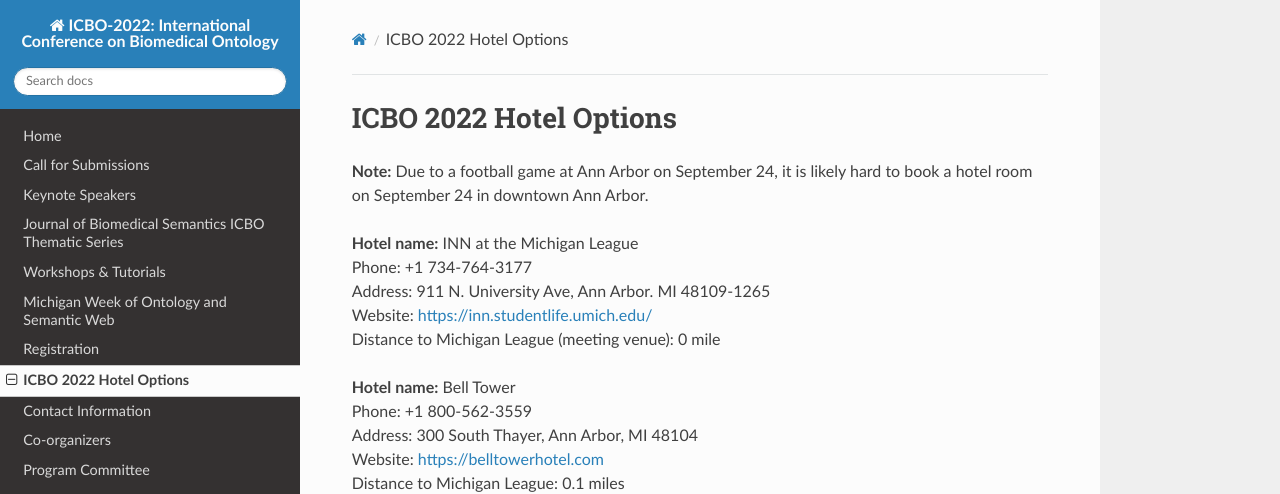
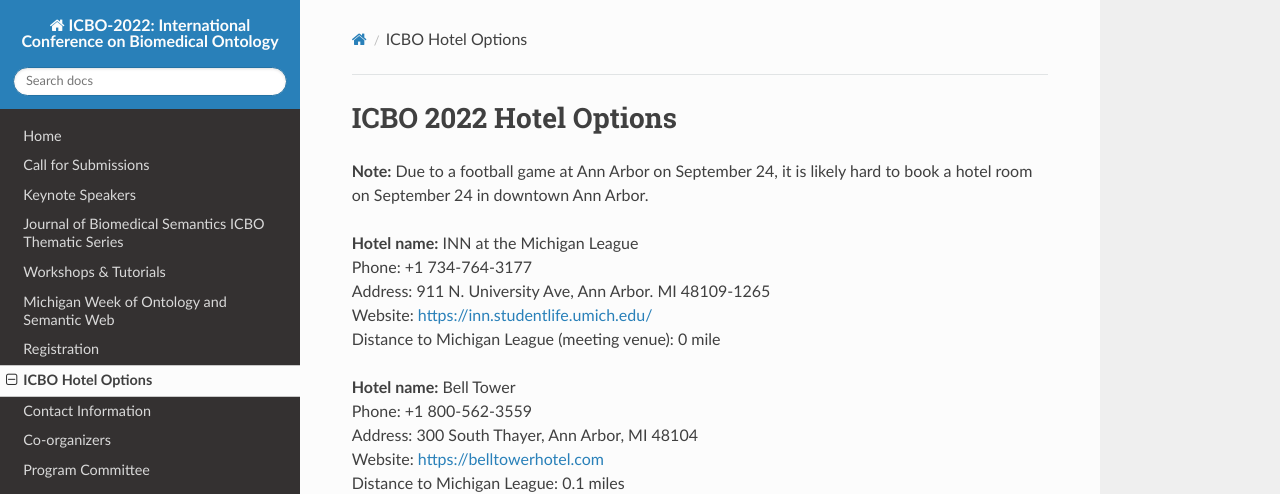
Before and after one commit to johnbeve/BFO-Organization, an MkDocs documentation site: the page built from docs/icbo-hotels.md, in a window 1280 px wide and 1129 px high. Shown: the top 494 px of the window. Built offline with MkDocs 1.6.1, drawn with Linux system fonts in a browser that asks for light colours; nearby versions of some CDN libraries.

Commit message:
renamed icbo hotels file

```diff
--- a/mkdocs.yml
+++ b/mkdocs.yml
@@ -9,7 +9,7 @@
   - Workshops & Tutorials: workshops-and-tutorials.md
   - Michigan Week of Ontology and Semantic Web: michigan-week-of-ontology-and-semantic-web.md
   - Registration: icbo-registration.md
-  - ICBO 2022 Hotel Options: icbo-2022-hotels.md
+  - ICBO Hotel Options: icbo-hotels.md
   - Contact Information: contact-information.md
   - Co-organizers: co-organizers.md
   - Program Committee: program-committee.md
```
Also changed, not shown: docs/icbo-hotels.md (renamed from docs/icbo-2022-hotels.md).
